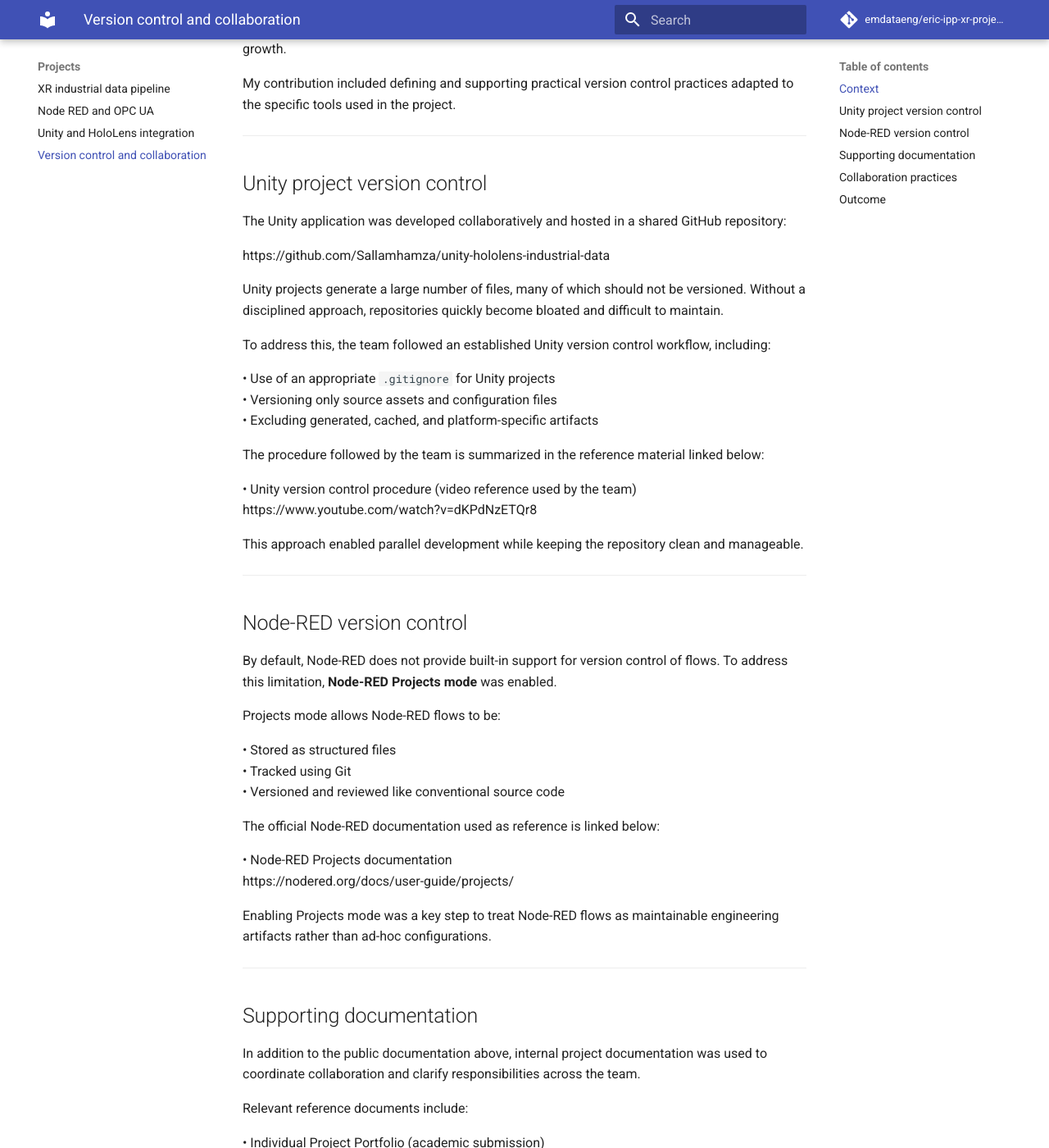
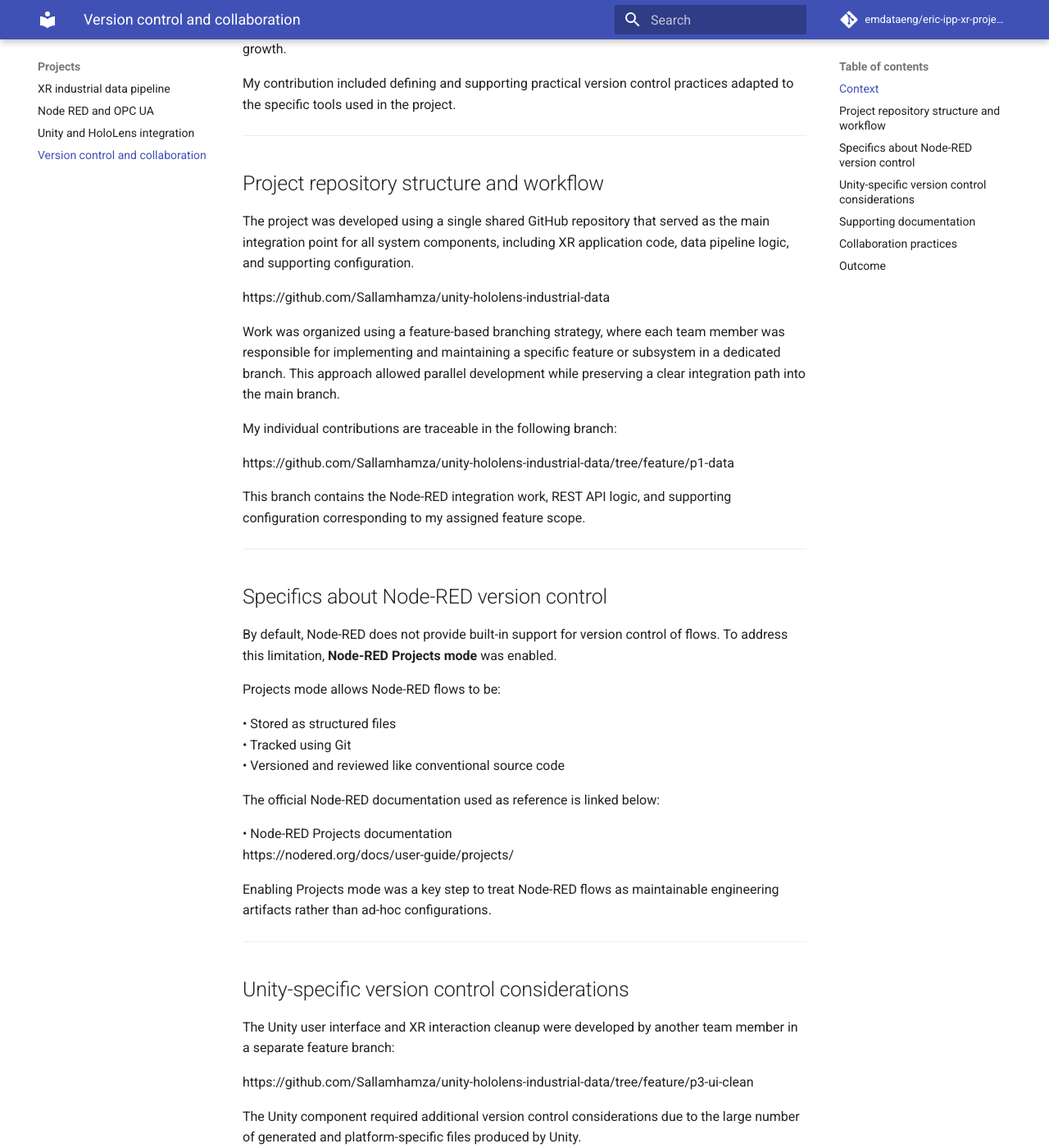
Before and after one commit to emdataeng/eric-ipp-xr-project, an MkDocs documentation site: the page built from docs/projects/version-control.md, in a window 1280 px wide and 1400 px high, scrolled down 308 px. Shown: the whole window at 82% size. Built offline with MkDocs 1.6.1 and Material for MkDocs 9.7.7, drawn with Linux system fonts in a browser that asks for light colours; comment, search, counter and statistics services are not loaded; some of the changed text lies outside the part shown.

Commit message:
Changes in version-control section

```diff
--- a/docs/projects/version-control.md
+++ b/docs/projects/version-control.md
@@ -8,30 +8,23 @@
 
 ---
 
-## Unity project version control
+## Project repository structure and workflow
 
-The Unity application was developed collaboratively and hosted in a shared GitHub repository:
+The project was developed using a single shared GitHub repository that served as the main integration point for all system components, including XR application code, data pipeline logic, and supporting configuration.
 
 https://github.com/Sallamhamza/unity-hololens-industrial-data
 
-Unity projects generate a large number of files, many of which should not be versioned. Without a disciplined approach, repositories quickly become bloated and difficult to maintain.
+Work was organized using a feature-based branching strategy, where each team member was responsible for implementing and maintaining a specific feature or subsystem in a dedicated branch. This approach allowed parallel development while preserving a clear integration path into the main branch.
 
-To address this, the team followed an established Unity version control workflow, including:
+My individual contributions are traceable in the following branch:
 
-• Use of an appropriate `.gitignore` for Unity projects
-• Versioning only source assets and configuration files
-• Excluding generated, cached, and platform-specific artifacts
+https://github.com/Sallamhamza/unity-hololens-industrial-data/tree/feature/p1-data
 
-The procedure followed by the team is summarized in the reference material linked below:
-
-• Unity version control procedure (video reference used by the team)
-  https://www.youtube.com/watch?v=dKPdNzETQr8
-
-This approach enabled parallel development while keeping the repository clean and manageable.
+This branch contains the Node-RED integration work, REST API logic, and supporting configuration corresponding to my assigned feature scope.
 
 ---
 
-## Node-RED version control
+## Specifics about Node-RED version control
 
 By default, Node-RED does not provide built-in support for version control of flows. To address this limitation, **Node-RED Projects mode** was enabled.
 
@@ -47,6 +40,30 @@
   https://nodered.org/docs/user-guide/projects/
 
 Enabling Projects mode was a key step to treat Node-RED flows as maintainable engineering artifacts rather than ad-hoc configurations.
+
+---
+
+## Unity-specific version control considerations
+
+The Unity user interface and XR interaction cleanup were developed by another team member in a separate feature branch:
+
+https://github.com/Sallamhamza/unity-hololens-industrial-data/tree/feature/p3-ui-clean
+
+The Unity component required additional version control considerations due to the large number of generated and platform-specific files produced by Unity.
+
+To address this, the team followed an established Unity version control workflow, including:
+
+• Use of an appropriate `.gitignore` for Unity projects
+• Versioning only source assets and configuration files
+• Excluding generated, cached, and platform-specific artifacts
+
+This procedure is summarized in the reference material linked below:
+
+• Unity version control procedure (video reference used by the team)
+  https://www.youtube.com/watch?v=dKPdNzETQr8
+
+This ensured that Unity development could proceed in parallel without degrading repository quality.
+
 
 ---
 
```
